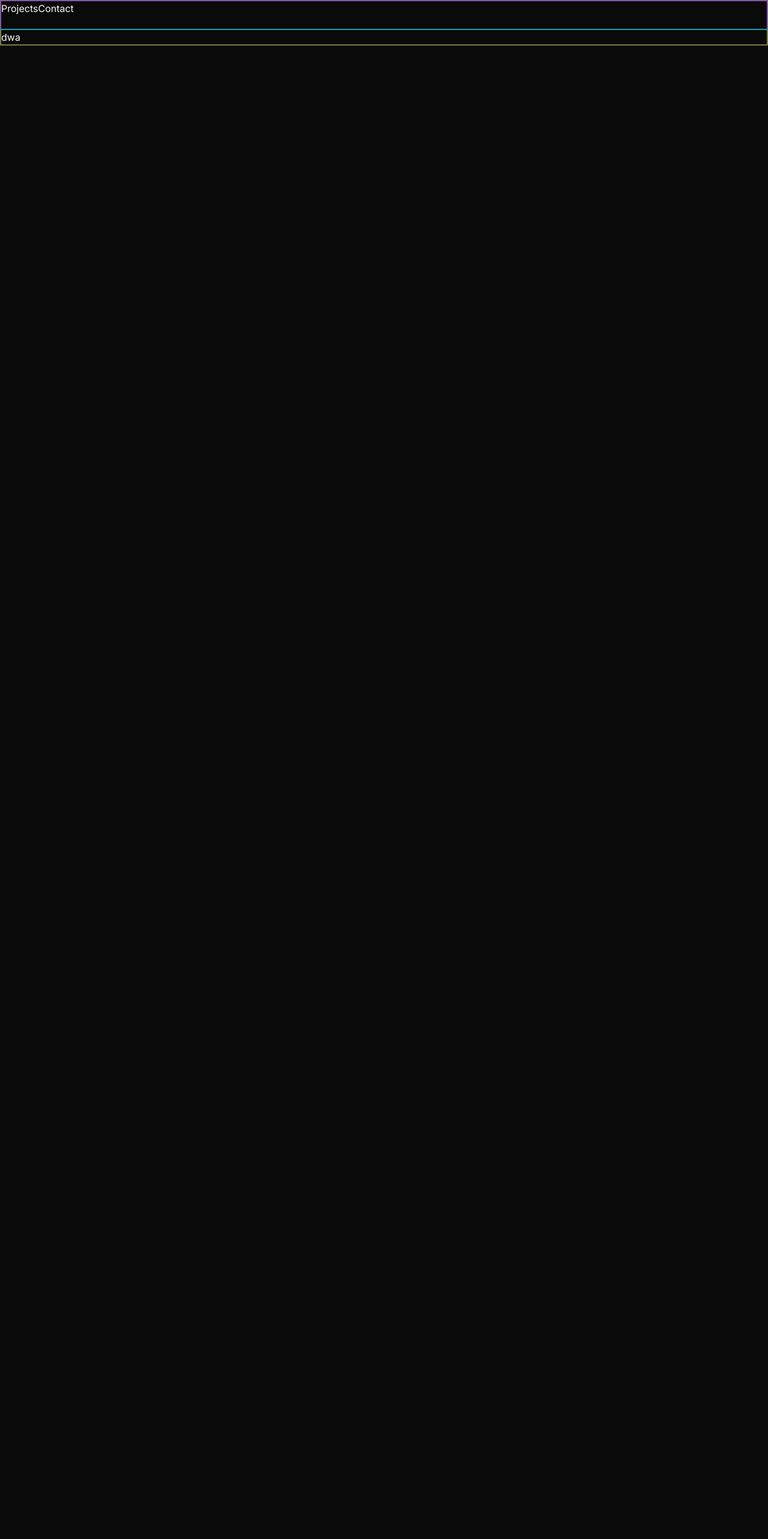
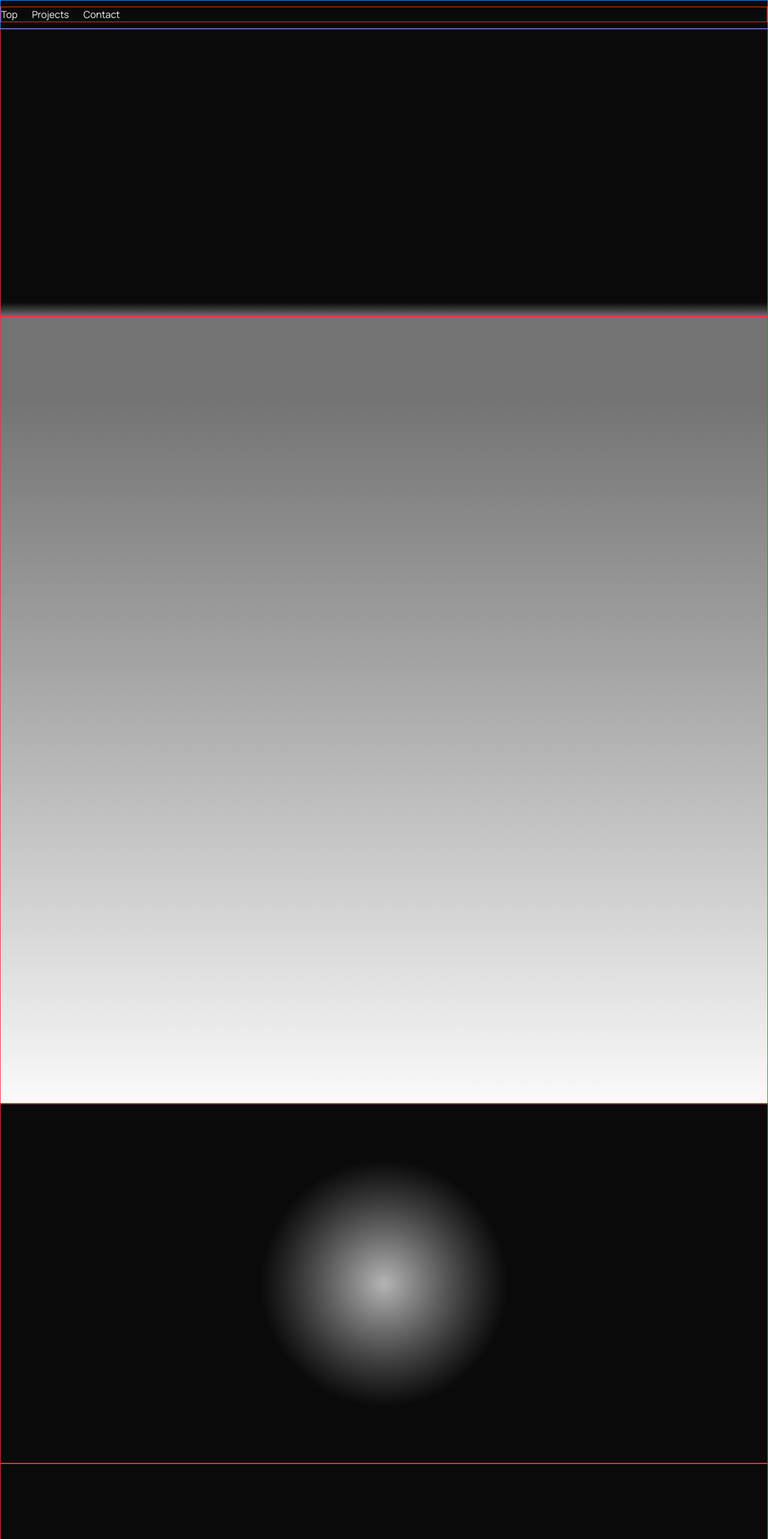
Before and after one commit to oscariqbal/portfolio, a Next.js app: page / in a window 1280 px wide. Shown: the top 2566 px of the page at 60% size. Before the commit the page ends 800 px from the top, so only its background shows below. Built offline with nearby package versions, Linux system fonts and the light colour scheme.

Commit message:
skeleton

```diff
--- a/app/layout.tsx
+++ b/app/layout.tsx
@@ -19,7 +19,7 @@ export default function RootLayout({
   return (
     <html
       lang="en"
-      className={cn("h-full", "antialiased", "font-sans", inter.variable, "dark", "scroll-smooth")}
+      className={cn("h-full", "antialiased", "font-sans", inter.variable, manrope.variable, "dark", "scroll-smooth")}
     >
       <body className="min-h-full flex flex-col">
         {children}
--- a/app/page.tsx
+++ b/app/page.tsx
@@ -2,22 +2,38 @@ import Link from 'next/link';
 
 export default function Home() {
   return (
-    <div className="border border-red-500">
-      <header className="h-[6vh] w-full border border-blue-500">
-        <nav>
-          <ul className='flex'>
-            <li>
-              <a href='#projects'>Projects</a>
-            </li>
-            <li>
-              <a href='#contact'>Contact</a>
-            </li>
+    <div>
+      <header className="h-[6vh] w-full bg-background sticky top-0 z-50 flex items-center border border-blue-500">
+        <nav className='border border-red-500 font-heading container mx-auto'>
+          <ul className='flex items-center gap-6'>
+            <li><a href='#top'>Top</a></li>
+            <li><a href='#projects'>Projects</a></li>
+            <li><a href='#contact'>Contact</a></li>
           </ul>
         </nav>
       </header>
-      <main className="border border-green-500">
-        dwa
+      <main>
+        <section id='top' className='h-[60vh] w-full bg-linear-to-b from-background from-95% to-chart-2 to-100%'>
+          <div className='h-full w-full container mx-auto border border-red-500'>
+
+          </div>
+        </section>
+        <section id='projects' className='h-[164vh] w-full bg-linear-to-b from-chart-2 from-10% to-foreground to-100%'>
+          <div className='h-full w-full container mx-auto border border-red-500'>
+
+          </div>
+        </section>
+        <section id='contact' className='h-[75vh] w-full'>
+          <div className='h-full w-full relative container mx-auto z-10 border border-red-500 '>
+            <div className='absolute top-1/2 left-1/2 -translate-x-1/2 -translate-y-1/2 h-[35vw] w-[35vw] z-5 bg-radial from-foreground from-1% to-background to-65% opacity-70'></div>
+          </div>
+        </section>
       </main>
+      <footer className='h-[19vh] w-full bg-background'>
+        <div className='h-full w-full container mx-auto border border-red-500'>
+
+        </div>
+      </footer>
     </div>
   );
 }
```
